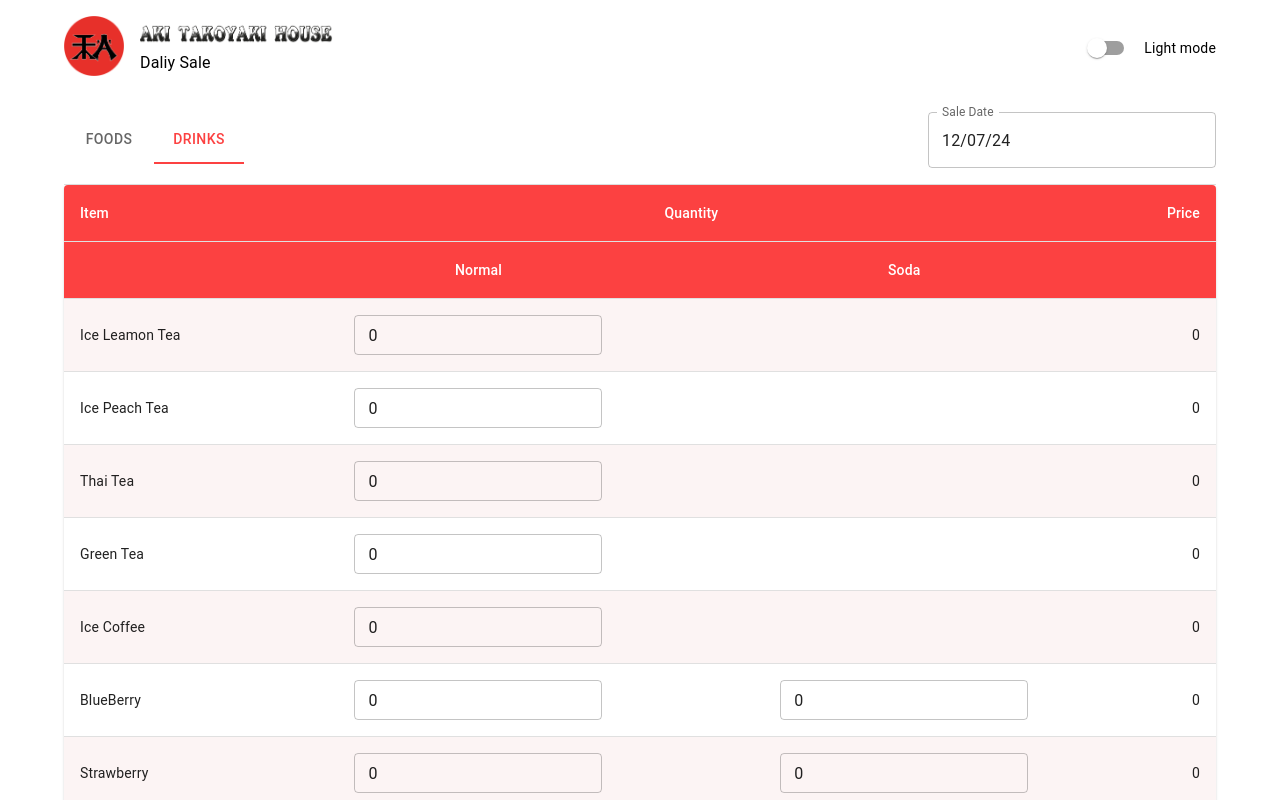
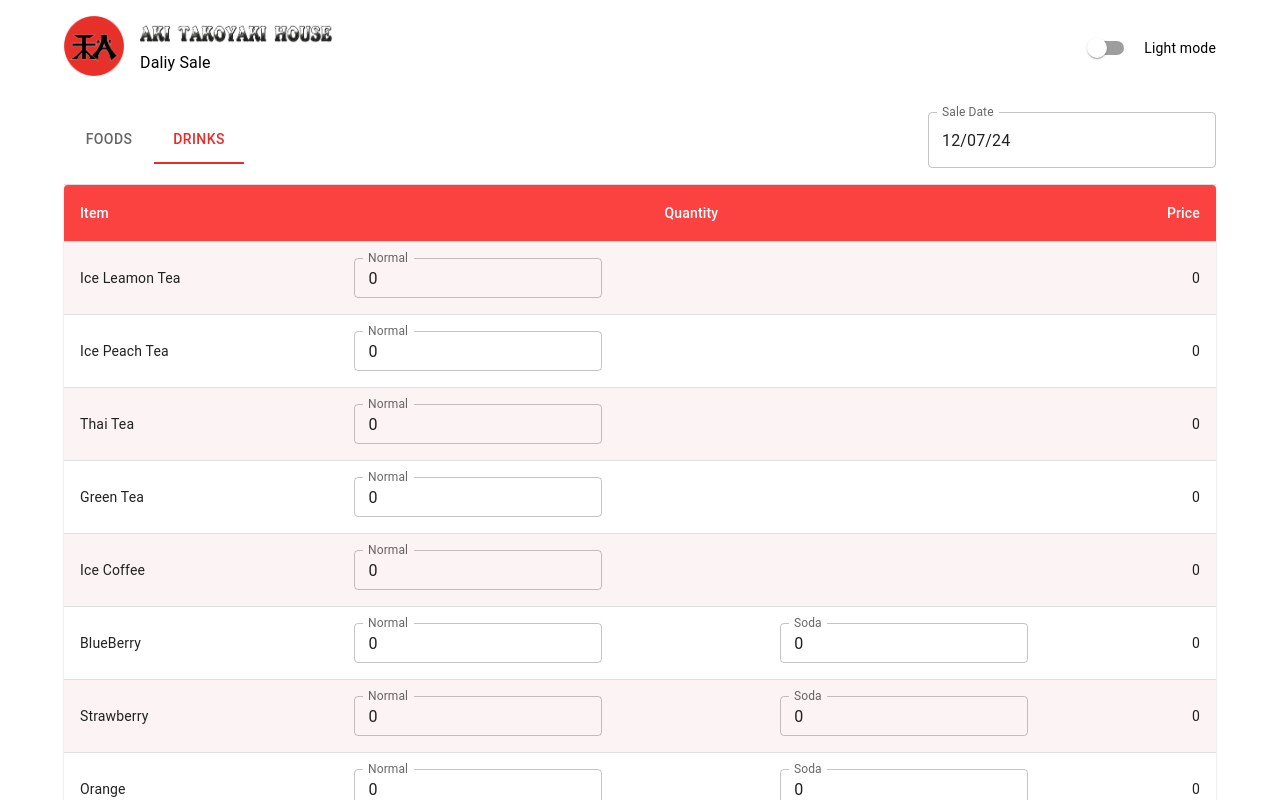
Before and after one commit to thetnaungsoe-mmocc/aki-daliy-sale, a Next.js app: page / in a window 1280 px wide. Both pictures are taken after a click on the tab "DRINKS". Shown: the top 800 px of the page. Built offline with nearby package versions, Linux system fonts and the light colour scheme.

Commit message:
foodItem 6 update

```diff
--- a/app/_component/Background.tsx
+++ b/app/_component/Background.tsx
@@ -23,7 +23,7 @@ export default function Background({
     const mode = useSelector((state: RootState) => state.theme.mode)
     let bg = ""
     if(mode){
-        bg = "#000000";
+        bg = "#0a0505";
       }else{
         bg = "#FFFFFF";
       }
--- /dev/null
+++ b/app/main/_components/CustomTableStyle.tsx
@@ -0,0 +1,24 @@
+import TableCell, { tableCellClasses } from '@mui/material/TableCell';
+import TableRow from "@mui/material/TableRow";
+import { styled } from '@mui/material/styles';
+
+
+export const StyledTableCell = styled(TableCell)(({ theme }) => ({
+    [`&.${tableCellClasses.head}`]: {
+      backgroundColor: theme.palette.tableHeader.main,
+      color: "white",
+    },
+    [`&.${tableCellClasses.body}`]: {
+      fontSize: 14,
+    },
+  }));
+
+export  const StyledTableRow = styled(TableRow)(({ theme }) => ({
+    '&:nth-of-type(odd)': {
+      backgroundColor: theme.palette.tableRow.main,
+    },
+    // hide last border
+    '&:last-child td, &:last-child th': {
+      border: 0,
+    },
+  }));
--- a/app/main/_components/DrinkTable.tsx
+++ b/app/main/_components/DrinkTable.tsx
@@ -23,27 +23,8 @@ import Tabs from "@mui/material/Tabs";
 import Tab from "@mui/material/Tab";
 import { FormValues } from "../type";
 import { styled } from '@mui/material/styles';
+import { StyledTableCell,StyledTableRow } from "./CustomTableStyle";
 
-
-const StyledTableCell = styled(TableCell)(({ theme }) => ({
-  [`&.${tableCellClasses.head}`]: {
-    backgroundColor: theme.palette.tableHeader.main,
-    color: "white",
-  },
-  [`&.${tableCellClasses.body}`]: {
-    fontSize: 14,
-  },
-}));
-
-const StyledTableRow = styled(TableRow)(({ theme }) => ({
-  '&:nth-of-type(odd)': {
-    backgroundColor: "#fcf4f4",
-  },
-  // hide last border
-  '&:last-child td, &:last-child th': {
-    border: 0,
-  },
-}));
 
 interface DrinkTableProps {
   drinkFields: UseFieldArrayReturn<
@@ -115,13 +96,13 @@ export default function DrinkTable({
             </StyledTableCell>
             <StyledTableCell align="right">Price</StyledTableCell>
           </TableRow>
-          <TableRow>
-            <StyledTableCell align="right"></StyledTableCell>
-            <StyledTableCell align="center">Normal</StyledTableCell>
-            <StyledTableCell align="center">Soda</StyledTableCell>
+          {/* <TableRow  style={{background : '#f99595'}}>
+            <TableCell align="right"></TableCell>
+            <TableCell align="center">Normal</TableCell>
+            <TableCell align="center">Soda</TableCell>
 
-            <StyledTableCell align="right"></StyledTableCell>
-          </TableRow>
+            <TableCell align="right"></TableCell>
+          </TableRow> */}
         </TableHead>
         <TableBody>
           {drinkFields.map((field, index) => (
@@ -135,6 +116,7 @@ export default function DrinkTable({
                   control={control}
                   render={({ field: { onChange, value } }) => (
                     <TextField
+                      label="Normal"
                       id="outlined-number"
                       value={value}
                       onChange={(e) => onChange(Number(e.target.value))}
@@ -153,6 +135,7 @@ export default function DrinkTable({
                     control={control}
                     render={({ field: { onChange, value } }) => (
                       <TextField
+                       label="Soda"
                         id="outlined-number"
                         value={value}
                         onChange={(e) => onChange(Number(e.target.value))}
--- a/app/main/_components/FoodTable.tsx
+++ b/app/main/_components/FoodTable.tsx
@@ -2,7 +2,7 @@
 import * as React from "react";
 import Table from "@mui/material/Table";
 import TableBody from "@mui/material/TableBody";
-import TableCell, { tableCellClasses } from '@mui/material/TableCell';
+import TableCell, { tableCellClasses } from "@mui/material/TableCell";
 import TableContainer from "@mui/material/TableContainer";
 import TableHead from "@mui/material/TableHead";
 import TableRow from "@mui/material/TableRow";
@@ -15,88 +15,82 @@ import {
   useForm,
   useFieldArray,
   Controller,
-  } from 'react-hook-form';
+} from "react-hook-form";
 import { useWatch } from "react-hook-form";
-import { Button, Input, Stack, TextField,Box} from "@mui/material";
-import { useEffect , useState} from "react";
-import Tabs from '@mui/material/Tabs';
-import Tab from '@mui/material/Tab';
-import { FormValues } from '../type';
-import { styled } from '@mui/material/styles';
-
-const StyledTableCell = styled(TableCell)(({ theme }) => ({
-  [`&.${tableCellClasses.head}`]: {
-    backgroundColor: theme.palette.tableHeader.main,
-    color: "white",
-  },
-  [`&.${tableCellClasses.body}`]: {
-    fontSize: 14,
-  },
-}));
-
-const StyledTableRow = styled(TableRow)(({ theme }) => ({
-  '&:nth-of-type(odd)': {
-    backgroundColor: "#fcf4f4",
-  },
-  // hide last border
-  '&:last-child td, &:last-child th': {
-    border: 0,
-  },
-}));
+import { Button, Input, Stack, TextField, Box } from "@mui/material";
+import { useEffect, useState } from "react";
+import Tabs from "@mui/material/Tabs";
+import Tab from "@mui/material/Tab";
+import { FormValues } from "../type";
+import { styled } from "@mui/material/styles";
+import { StyledTableCell, StyledTableRow } from "./CustomTableStyle";
 
 interface FoodTableProps {
-    foodFields: UseFieldArrayReturn<FormValues, 'formData.foods.detail'>['fields'];
+  foodFields: UseFieldArrayReturn<
+    FormValues,
+    "formData.foods.detail"
+  >["fields"];
   control: Control<FormValues>;
   setValue: (
     name: Path<FormValues>,
     value: any,
     options?: SetValueConfig
   ) => void;
-    watch: (names?: Path<FormValues> | Path<FormValues>[] | string | string[]) => any;
+  watch: (
+    names?: Path<FormValues> | Path<FormValues>[] | string | string[]
+  ) => any;
 }
 
-function Price({ control, index ,setValue}: any){
+function Price({ control, index, setValue }: any) {
   const value = useWatch({
     control,
     name: `formData.foods.detail[${index}]`,
     // defaultValue: {}
   });
-    let qty = value.qty
-    let finalPrice = 0
-    if(value.id == "food1"){
-      finalPrice = qty * 2500
-    }else if(value.id == "food2"){
-      finalPrice = qty * 1500
-    }else if(value.id == "food3"){
-      finalPrice = qty * 1500
-    }else if(value.id == "food4"){
-      finalPrice = qty * 1500
-    }else if(value.id == "food5"){
-      finalPrice = qty * 3000
-    }else if(value.id == "food6"){
-      finalPrice = qty * 1300
+  let qty = value.qty;
+  let finalPrice = 0;
+  if (value.id == "food1") {
+    finalPrice = qty * 2500;
+  } else if (value.id == "food2") {
+    finalPrice = qty * 1500;
+  } else if (value.id == "food3") {
+    finalPrice = qty * 1500;
+  } else if (value.id == "food4") {
+    finalPrice = qty * 1500;
+  } else if (value.id == "food5") {
+    finalPrice = qty * 3000;
+  } else if (value.id == "food6") {
+    if (qty % 2 === 0) {
+      finalPrice = qty * 1250;
+    } else if (qty % 2 !== 0) {
+      finalPrice = ((qty - 1) * 1250) + 1300;
+    }
   }
 
   useEffect(() => {
     setValue(`formData.foods.detail[${index}].price` as any, finalPrice);
-    },[finalPrice])
+  }, [finalPrice]);
 
-    return(
-      <TableCell align="right">{finalPrice}</TableCell>
-    )
+  return <TableCell align="right">{finalPrice}</TableCell>;
 }
 
-
-export default function FoodTable( {foodFields,control,setValue,watch} : FoodTableProps) {
-
+export default function FoodTable({
+  foodFields,
+  control,
+  setValue,
+  watch,
+}: FoodTableProps) {
   const watchAllFields = watch();
-    const total = watchAllFields.formData.foods.detail.reduce((total : any, item : any) => {
+  const total = watchAllFields.formData.foods.detail.reduce(
+    (total: any, item: any) => {
       return total + (item.price || 0);
-    }, 0);
+    },
+    0
+  );
 
   useEffect(() => {
     setValue(`formData.foods.total`, total);
-    },[total])
+  }, [total]);
   return (
     <TableContainer component={Paper}>
       <Table sx={{ minWidth: 700 }} aria-label="spanning table">
@@ -114,7 +108,7 @@ export default function FoodTable( {foodFields,control,setValue,watch} : FoodTab
               <StyledTableCell align="right">
                 <Controller
                   rules={{
-                    required: 'Required field!',
+                    required: "Required field!",
                   }}
                   control={control}
                   render={({ field: { onChange, value } }) => (
@@ -128,7 +122,7 @@ export default function FoodTable( {foodFields,control,setValue,watch} : FoodTab
                   name={`formData.foods.detail[${index}].qty` as any}
                 />
               </StyledTableCell>
-            <Price control={control} index={index} setValue={setValue}/>
+              <Price control={control} index={index} setValue={setValue} />
             </StyledTableRow>
           ))}
           <TableRow>
@@ -144,5 +138,5 @@ export default function FoodTable( {foodFields,control,setValue,watch} : FoodTab
 
       {/* </Stack> */}
     </TableContainer>
-  )
+  );
 }
--- a/app/main/const.ts
+++ b/app/main/const.ts
@@ -35,7 +35,7 @@ export const defaultValue = {
       },
       {
         id: "food6",
-        item: "ငုံးဉကျော်",
+        item: "ငုံးဥကြော်",
         qty: 0,
         price: null,
       },
@@ -50,7 +50,7 @@ export const defaultValue = {
         item: "Ice Leamon Tea",
         normal : 0,
         soda : null,
-        price: null,
+        price: 0,
       },
       {
         id: "drink2",
--- a/app/theme/defaultTheme.ts
+++ b/app/theme/defaultTheme.ts
@@ -14,20 +14,16 @@ const defaultTheme = (mode:boolean) => ({
         main : '#000000'
       },
       primary: {
-        main: "#fc4141",
+        main: "#E62D2A",
       },
-    // mode: mode?"dark": 'dark' as any,
-    // primary: {
-    //   main: "#BFAF21",
-    // },
-    // background: {
-    //   default: "#11dc6e",
-    // },
-    // borderColor: {
-    //   main: "#ffd400",
-    // },
+
     tableHeader: {
       main: "#fc4141",
+    },
+    tableRow : mode?{
+      main: "#160d0d",
+    }:{
+      main : '#fcf4f4'
     },
     // cardBg: {
     //   main: "#ffffff",
--- a/app/theme/index.ts
+++ b/app/theme/index.ts
@@ -9,6 +9,7 @@ declare module '@mui/material/styles' {
       borderColor :Palette['primary'];
       backgroundliner : Palette['primary'];
       tableHeader :  Palette['primary'];
+      tableRow :  Palette['primary'];
       cardBg : Palette['primary'];
     }
 
@@ -17,6 +18,7 @@ declare module '@mui/material/styles' {
       borderColor?: PaletteOptions['primary'];
       backgroundliner?: PaletteOptions['primary'];
       tableHeader?: PaletteOptions['primary'];
+      tableRow?: PaletteOptions['primary'];
       cardBg? : PaletteOptions['primary'];
     }
   }
```
Lines whose indentation alone changed are shown as unchanged.
